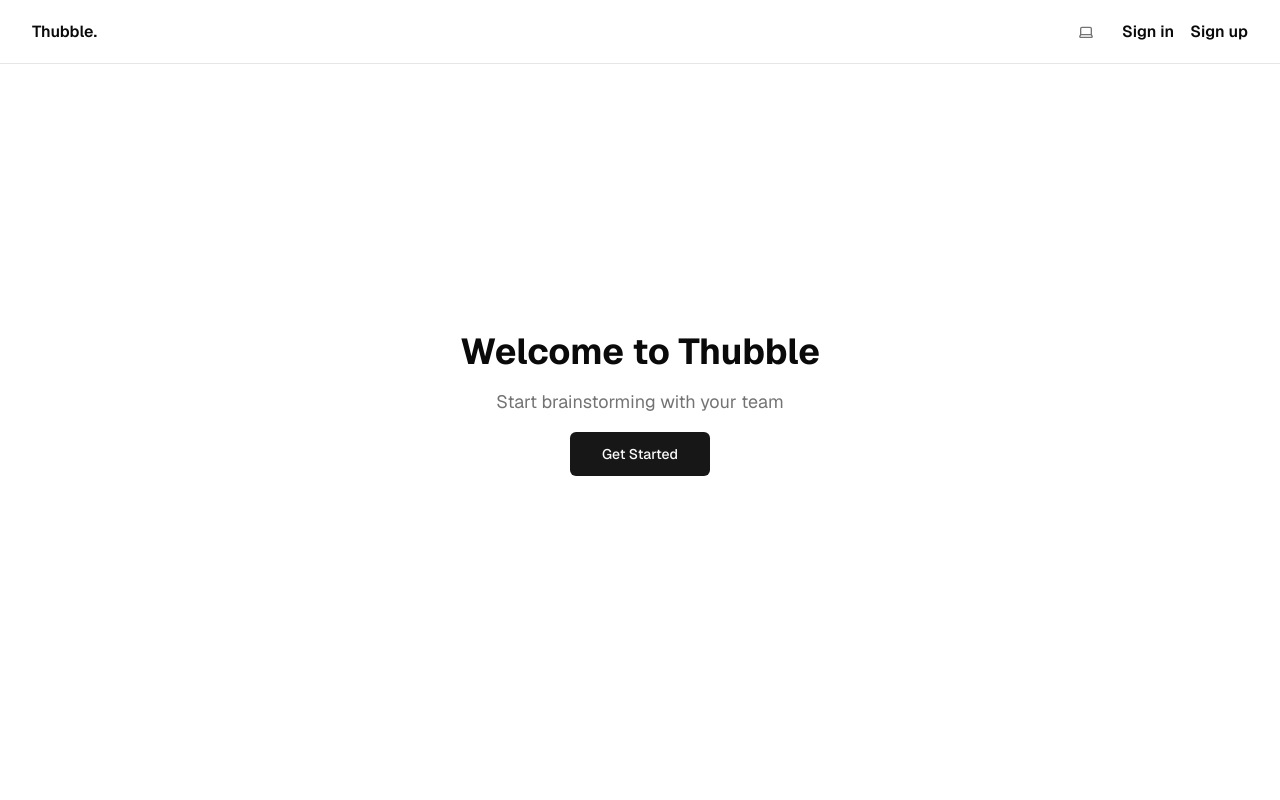
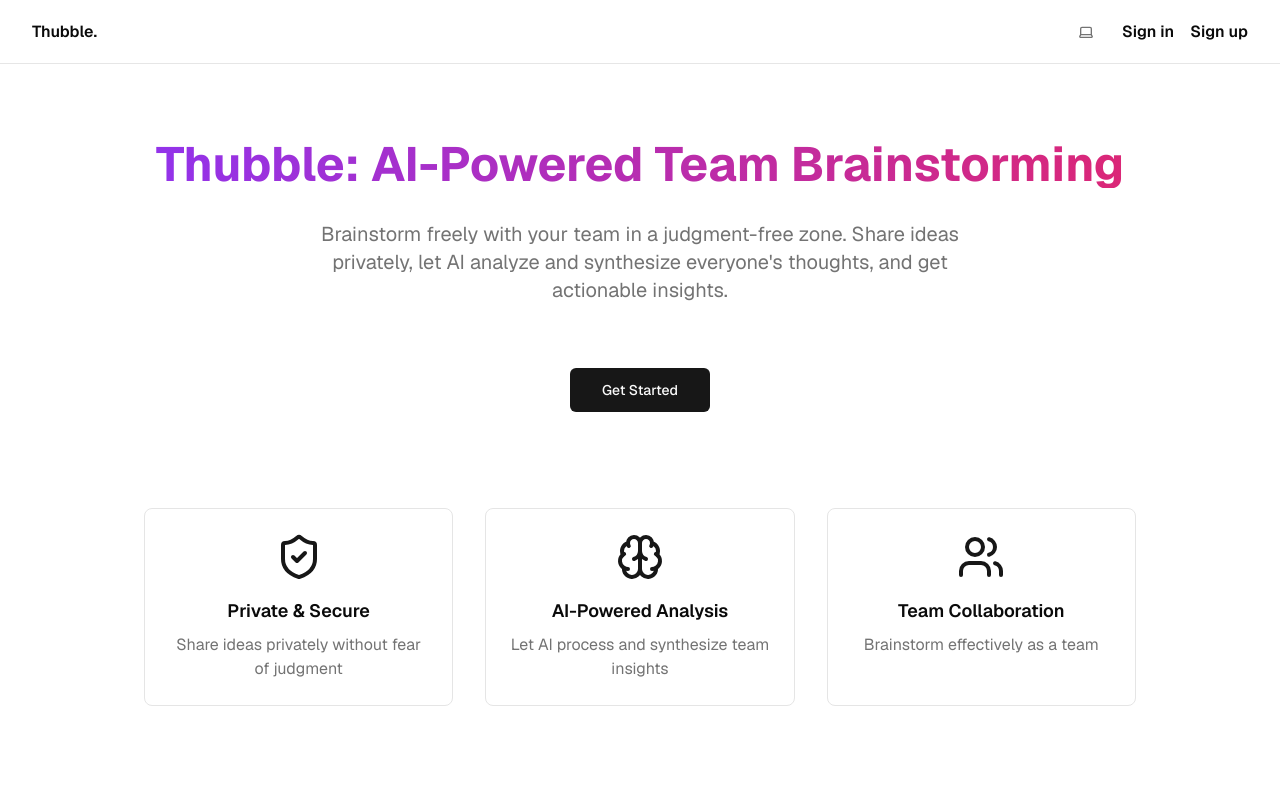
Before and after one commit to kiennguyen2403/unihack, a Next.js app in the folder unihack/: page /user in a window 1280 px wide. Shown: the top 800 px of the page. Built offline with nearby package versions, Linux system fonts and the light colour scheme; no server answers.

Commit message:
fix: pagewrapper

```diff
--- a/unihack/app/room/[id]/page.tsx
+++ b/unihack/app/room/[id]/page.tsx
@@ -36,7 +36,7 @@ const RoomPage = () => {
   };
 
   return (
-    <div className="w-full flex justify-center items-center min-h-[80vh]">
+    <div className="w-[50%] flex justify-center items-center min-h-[80vh]">
       <Card className="w-full">
         <CardHeader>
           <CardTitle className="text-2xl text-center">Waiting Room</CardTitle>
--- a/unihack/app/room/[id]/result/page.tsx
+++ b/unihack/app/room/[id]/result/page.tsx
@@ -53,7 +53,7 @@ export default function ResultPage() {
   }
 
   return (
-    <div className="container mx-auto p-6 space-y-6 w-[700px]">
+    <div className="container mx-auto p-6 space-y-6 w-full]">
       <ScrollArea className="h-[600px] pr-4">
         <div className="space-y-4">
           {result.map((item, index) => (
--- a/unihack/app/room/page.tsx
+++ b/unihack/app/room/page.tsx
@@ -13,16 +13,20 @@ import {
 
 import { Tabs, TabsContent, TabsList, TabsTrigger } from "@/components/ui/tabs";
 import { useRouter } from "next/navigation";
+import { useAppDispatch } from "@/store";
+import { createRoom } from "@/store/slices/roomSlice";
 
 const CreateRoomPage = () => {
   const [goal, setGoal] = useState("");
   const [roomId, setRoomId] = useState("");
   const router = useRouter();
+  const dispatch = useAppDispatch();
 
   const handleCreateRoom = () => {
     if (!goal.trim()) return;
-    // TODO: Implement room creation logic
-    router.push(`/room/${Date.now()}`); // Temporary implementation
+    const newRoomId = Date.now().toString(); // Temporary implementation
+    dispatch(createRoom({ roomId: newRoomId, goal: goal.trim() }));
+    router.push(`/room/${newRoomId}`);
   };
 
   const handleJoinRoom = () => {
@@ -31,7 +35,7 @@ const CreateRoomPage = () => {
   };
 
   return (
-    <div className="w-full flex justify-center items-center min-h-[80vh]">
+    <div className="w-[50%] flex justify-center items-center min-h-[80vh]">
       <Card className="w-full">
         <CardHeader>
           <CardTitle className="text-2xl text-center">
--- a/unihack/app/user/page.tsx
+++ b/unihack/app/user/page.tsx
@@ -1,20 +1,53 @@
-"use client";
+import { Button } from "@/components/ui/button";
+import { Brain, ShieldCheck, Users } from "lucide-react";
+import Link from "next/link";
 
-import { useRouter } from "next/navigation";
-import { Button } from "@/components/ui/button";
+export default function Home() {
+  return (
+    <div className="flex flex-col gap-8 items-center max-w-5xl mx-auto px-4 py-16">
+      <h1 className="text-5xl font-bold text-center bg-gradient-to-r from-purple-600 to-pink-600 text-transparent bg-clip-text">
+        Thubble: AI-Powered Team Brainstorming
+      </h1>
 
-export default function UserPage() {
-  const router = useRouter();
+      <p className="text-xl text-center text-muted-foreground max-w-2xl">
+        Brainstorm freely with your team in a judgment-free zone. Share ideas
+        privately, let AI analyze and synthesize everyone's thoughts, and get
+        actionable insights.
+      </p>
 
-  return (
-    <div className="w-full flex flex-col items-center justify-center min-h-[80vh] gap-4">
-      <h1 className="text-4xl font-bold">Welcome to Thubble</h1>
-      <p className="text-lg text-muted-foreground">
-        Start brainstorming with your team
-      </p>
-      <Button size="lg" onClick={() => router.push("/room")}>
-        Get Started
-      </Button>
+      <div className="flex flex-col sm:flex-row gap-4 mt-8">
+        <Button asChild size="lg">
+          <Link href="/room">Get Started</Link>
+        </Button>
+      </div>
+
+      <div className="grid grid-cols-1 sm:grid-cols-3 gap-8 mt-16">
+        <div className="flex flex-col items-center text-center p-6 rounded-lg border bg-card">
+          <ShieldCheck className="w-12 h-12 text-primary mb-4" />
+          <h3 className="text-lg font-semibold mb-2">Private & Secure</h3>
+          <p className="text-muted-foreground">
+            Share ideas privately without fear of judgment
+          </p>
+        </div>
+
+        <div className="flex flex-col items-center text-center p-6 rounded-lg border bg-card">
+          <Brain className="w-12 h-12 text-primary mb-4" />
+          <h3 className="text-lg font-semibold mb-2">AI-Powered Analysis</h3>
+          <p className="text-muted-foreground">
+            Let AI process and synthesize team insights
+          </p>
+        </div>
+
+        <div className="flex flex-col items-center text-center p-6 rounded-lg border bg-card">
+          <Users className="w-12 h-12 text-primary mb-4" />
+          <h3 className="text-lg font-semibold mb-2">Team Collaboration</h3>
+          <p className="text-muted-foreground">
+            Brainstorm effectively as a team
+          </p>
+        </div>
+      </div>
+
+      <div className="w-full p-[1px] bg-gradient-to-r from-transparent via-foreground/10 to-transparent mt-16" />
     </div>
   );
 }
--- a/unihack/components/common/PageWrapper/index.tsx
+++ b/unihack/components/common/PageWrapper/index.tsx
@@ -14,7 +14,9 @@ const PageWrapper = ({ children }: { children: React.ReactNode }) => {
       </PageHeader>
       <main className="min-h-screen flex flex-col items-center">
         <div className="flex-1 w-full flex flex-col gap-20 items-center">
-          <div className="flex flex-col gap-20 max-w-5xl p-5">{children}</div>
+          <div className="flex flex-col gap-20 p-3 w-full justify-center items-center">
+            {children}
+          </div>
         </div>
       </main>
       <PageFooter />
```
